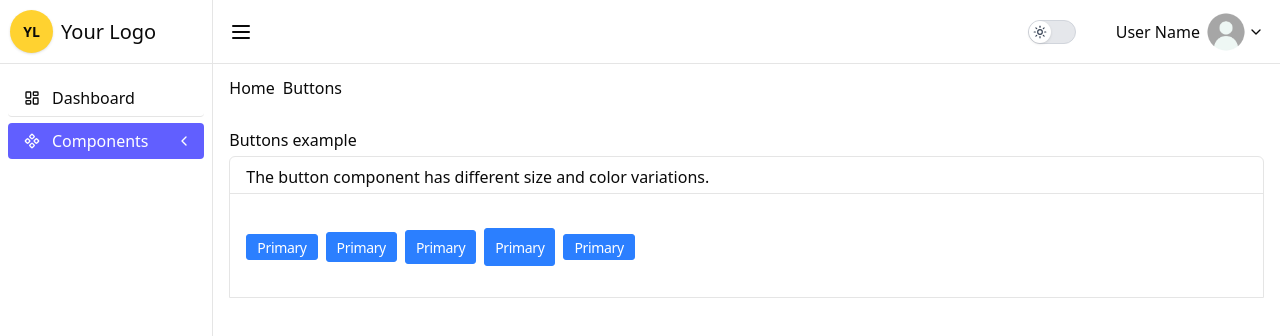
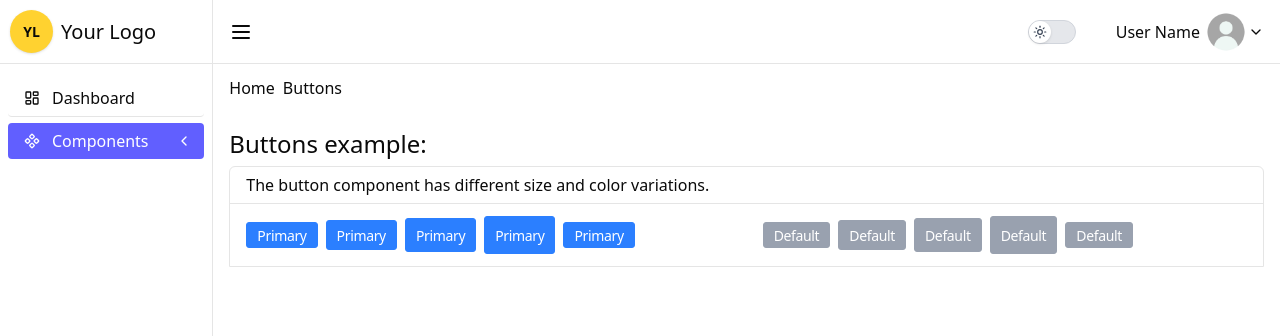
Before and after one commit to arthurHisao/Nextjs-my-own-component, a Next.js app: page /components/buttons in a window 1280 px wide. Shown: the top 336 px of the page. Built offline with nearby package versions, Linux system fonts and the light colour scheme.

Commit message:
Feat: update Button component to accept label prop and enhance button examples in the page

```diff
--- a/src/app/components/buttons/page.tsx
+++ b/src/app/components/buttons/page.tsx
@@ -3,15 +3,24 @@ import Button from '@/components/Button'
 export default function Page() {
     return (
         <div className="w-full px-4 flex flex-col h-[calc(100vh-112px)] overflow-auto">
-            <h2 className='mt-4 mb-1'>Buttons example</h2>
-            <div className='grid grid-rows-[2.5rem_100px] h-auto border rounded-t-sm divide-y items-center'>
-                <div className='px-4 py-1'>The button component has different size and color variations.</div>
-                <div className='px-4 py-3 flex gap-2 items-center'>
-                    <Button size='xs'/>
-                    <Button size='sm'/>
-                    <Button size='md' />
-                    <Button size='lg' />
-                    <Button size='xl' />
+            <h2 className='mt-4 mb-1.5 text-2xl'>Buttons example:</h2>
+
+            <div className='grid grid-flow-col grid-cols-2 grid-rows-[auto_auto] flex-wrap border rounded-t-sm  items-center'>
+                <div className='col-span-full px-4 h-full py-1.5 border-b'>The button component has different size and color variations.</div>
+                <div className='px-4 py-3 flex gap-2 items-center flex-wrap'>
+                    <Button label="Primary" color="primary" size='xs'/>
+                    <Button label="Primary" color="primary" size='sm'/>
+                    <Button label="Primary" color="primary" size='md' />
+                    <Button label="Primary" color="primary" size='lg' />
+                    <Button label="Primary" color="primary" size='xl' />
+                </div>
+
+                <div className='px-4 py-3 flex gap-2 items-center flex-wrap'>
+                    <Button label="Default" size='xs'/>
+                    <Button label="Default" size='sm'/>
+                    <Button label="Default" size='md' />
+                    <Button label="Default" size='lg' />
+                    <Button label="Default" size='xl' />
                 </div>
             </div>
         </div>
--- a/src/components/Button/index.tsx
+++ b/src/components/Button/index.tsx
@@ -1,9 +1,10 @@
 interface Properties {
     size?: string
     color?: string
+    label: string
 }
 
-export default function Button({ size, color }: Properties) {
+export default function Button({ size, color, label }: Properties) {
     const sizes = {
         'xs': '0',
         'sm': '0.5',
@@ -12,13 +13,21 @@ export default function Button({ size, color }: Properties) {
         'xl': '2'
     }
 
+    const colors = {
+        primary: 'bg-blue-500 hover:bg-blue-600/95 hover:border-blue-600 border border-blue-500 focus:border-blue-600 focus:bg-blue-600/95 ring-blue-500/50 shadow-blue-500/90',
+        positive: '',
+        negative: '',
+        warning: '',
+        info: ''
+    }
+
     return (
         <button className={`
             ${sizes ? `py-${sizes[size as keyof typeof size]}` : 'py-0.5'}
-            bg-blue-500 rounded-[3px] px-2.5 ease-in-out duration-300 hover:bg-blue-600/95 cursor-pointer
-            border border-blue-500 focus:bg-blue-600/95 focus:ring-[.16rem] ring-blue-500/50 focus:shadow-inset shadow-blue-500/90
+            ${colors[color as keyof typeof color] ?? 'bg-gray-400 hover:bg-gray-500/95 hover:border-gray-500 border border-gray-400 focus:border-gray-500 focus:bg-gray-500/95 ring-gray-500/50 shadow-gray-500/90'}
+            cursor-pointer rounded-[3px] px-2.5 ease-in-out duration-300 focus:ring-[.16rem] focus:shadow-inset
         `}>
-            <span className="text-sm font-light tracking-tight text-white">Primary</span>
+            <span className="text-sm font-light tracking-tight text-white">{label}</span>
         </button>
     )
 }
```
